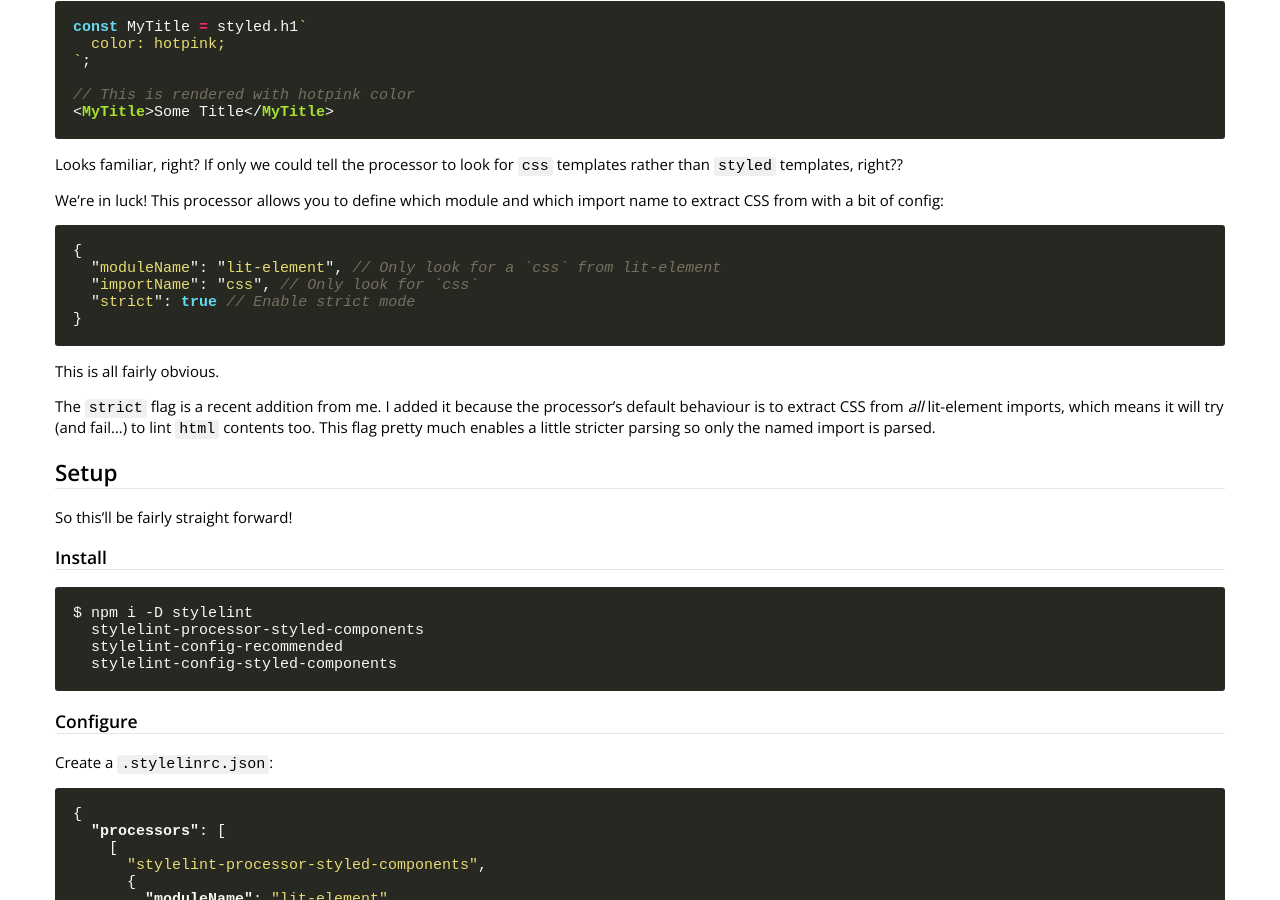
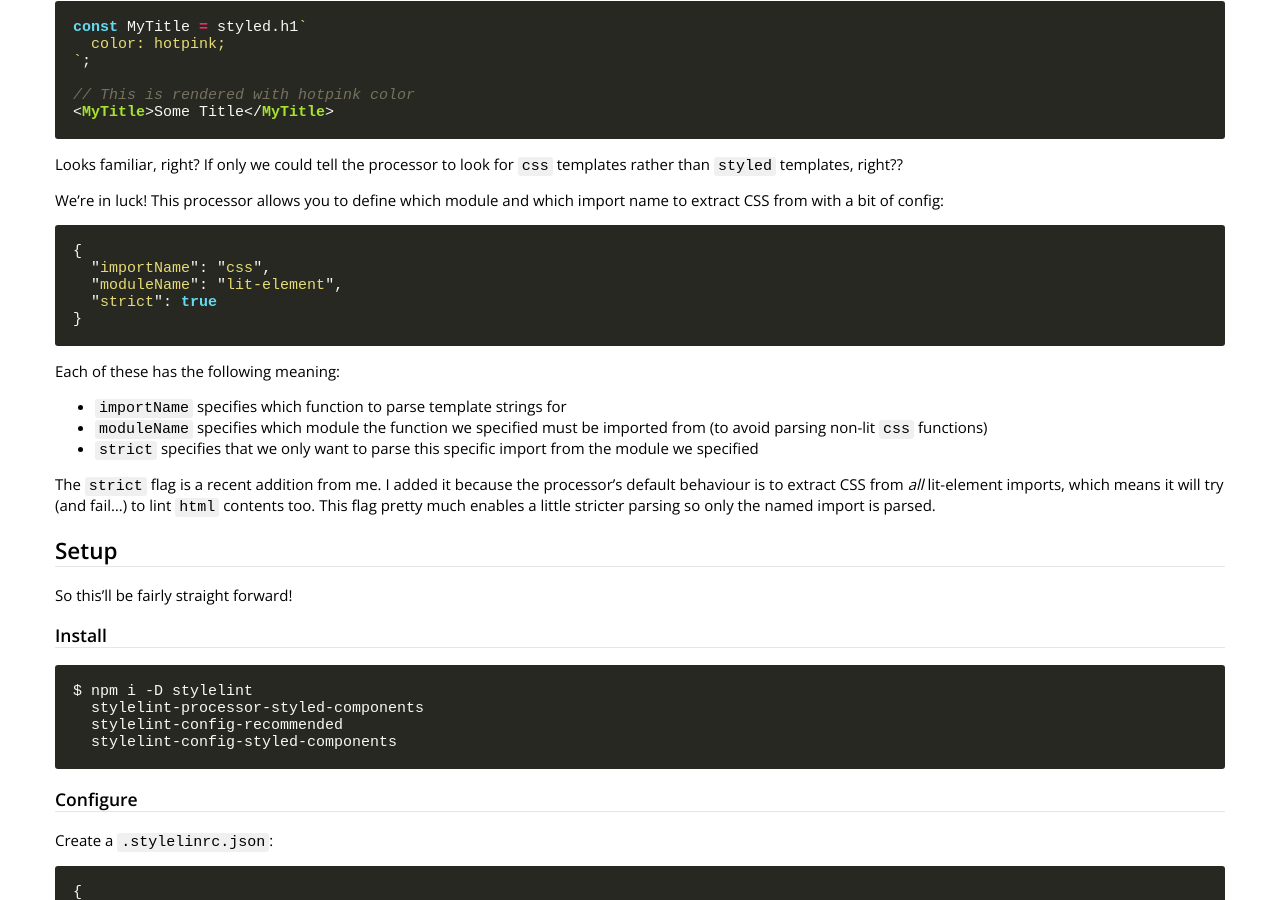
Before and after one commit to 43081j/43081j.github.io, a Jekyll site: the page built from _posts/2019-03-26-using-stylelint-with-lit.md, in a window 1280 px wide and 900 px high, scrolled down 1233 px. Built offline with Jekyll 4.4.1, drawn with Linux system fonts in a browser that asks for light colours; nearby versions of some CDN libraries; comment, search, counter and statistics services are not loaded.

Commit message:
another touch up

````diff
--- a/_posts/2019-03-26-using-stylelint-with-lit.md
+++ b/_posts/2019-03-26-using-stylelint-with-lit.md
@@ -86,13 +86,19 @@
 
 ```js
 {
-  "moduleName": "lit-element", // Only look for a `css` from lit-element
-  "importName": "css", // Only look for `css`
-  "strict": true // Enable strict mode
+  "importName": "css",
+  "moduleName": "lit-element",
+  "strict": true
 }
 ```
 
-This is all fairly obvious.
+Each of these has the following meaning:
+
+* `importName` specifies which function to parse template strings for
+* `moduleName` specifies which module the function we specified must be
+imported from (to avoid parsing non-lit `css` functions)
+* `strict` specifies that we only want to parse this specific import
+from the module we specified
 
 The `strict` flag is a recent addition from me. I added it because
 the processor's default behaviour is to extract CSS from _all_ lit-element
````
